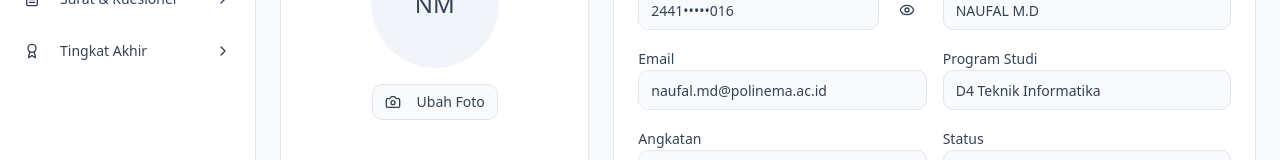
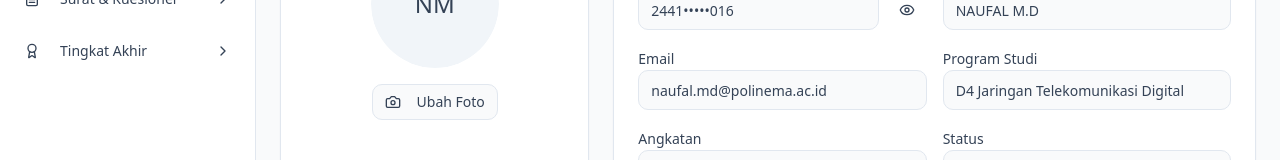
Before and after one commit to Nexuszzz/sia-revamp, a React (Vite) app: page /general/biodata in a window 1280 px wide. Shown: the part 306-466 px from the top of the page. Built offline with nearby package versions, Linux system fonts and the light colour scheme.

Commit message:
Refactor: Update program name
Update program name to "D4 Jaringan Telekomunikasi Digital" in the Biodata page.

```diff
--- a/src/pages/general/Biodata.tsx
+++ b/src/pages/general/Biodata.tsx
@@ -16,7 +16,7 @@ const Biodata = () => {
     nim: '244101060016',
     nama: 'NAUFAL M.D',
     email: 'naufal.md@polinema.ac.id',
-    prodi: 'D4 Teknik Informatika',
+    prodi: 'D4 Jaringan Telekomunikasi Digital',
     angkatan: '2022',
     status: 'Aktif',
     alamat: 'Jl. Soekarno Hatta No. 9, Malang',
```
